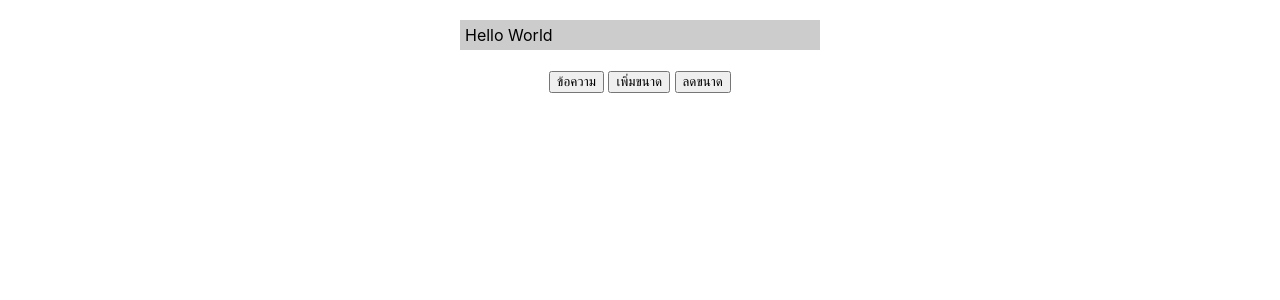
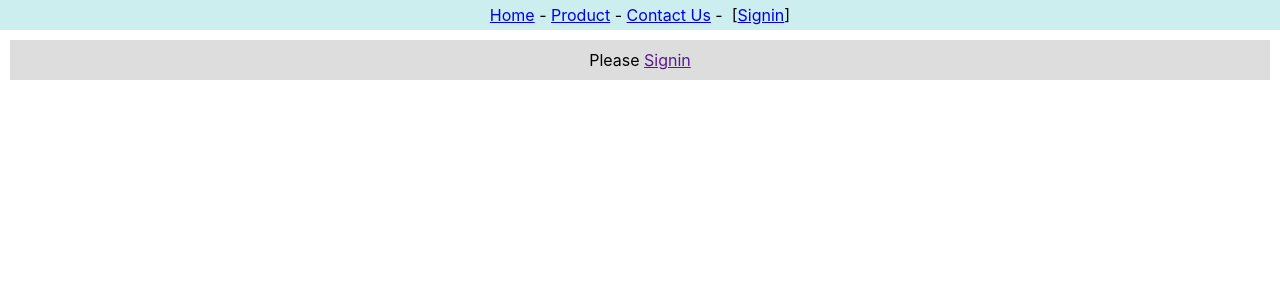
Before and after one commit to ttttontoey/app0, a React (Create React App) app: page / in a window 1280 px wide. Shown: the top 300 px of the page. Built offline with nearby package versions, Linux system fonts and the light colour scheme.

Commit message:
context
.

```diff
--- a/src/App.js
+++ b/src/App.js
@@ -1,4 +1,46 @@
-import react from 'react'
+import React from 'react'
+import { userContext } from './context'
+import Header2 from './context-header2'
+import Content2 from './context-content2'
+
+export default function App(){
+  let [user,setUser] = React.useState()
+  return(
+    <userContext.Provider value={[user,setUser]}>
+      <Header2/>
+      <Content2/>
+    </userContext.Provider>
+  )
+}
+
+
+
+
+
+
+
+
+
+
+
+
+
+
+
+
+
+
+
+
+
+
+
+
+
+
+
+
+
 // import'./style.css'
 // import { Content, Header, Footer } from './func-components';
 // import Calendar from './class-components';
@@ -6,14 +48,14 @@ import react from 'react'
 // import { Calculator2 } from './calculator';
 // import { EventData2 } from './event-data'
 // import RefArray from './refs-array'
-import MessageBox from './state-func'
+// import MessageBox from './state-func'
 
 // function App() {
 //   // return <Button/>
 
 // }
 
-export default function App() { return <MessageBox/>}
+// export default function App() { return <MessageBox/>}
 
 // return(
   // <>
--- /dev/null
+++ b/src/context-content2.js
@@ -0,0 +1,28 @@
+import React from "react";
+import { userContext } from "./context";
+
+export default function Content2(){
+    let[user,setUser] = React.useContext(userContext)
+
+    const contentStyle = {
+        backgroundColor:'#ddd',
+        textAlign:'center',
+        margin:10,
+        padding: 10
+    }
+
+    const onClickSignin = (event) =>{
+        event.preventDefault()
+        setUser('Hm')
+    }
+
+    return(
+        <div style={contentStyle}>
+            {
+                (user)
+                ? <span>Hello {user}</span>
+                : <span>Please <a href="" onClick={onClickSignin}>Signin</a></span>
+            }
+        </div>
+    )
+}
--- /dev/null
+++ b/src/context-header2.js
@@ -0,0 +1,40 @@
+import React from "react";
+import { userContext } from "./context";
+
+export default class Header2 extends React.Component{
+    static contextType = userContext
+
+    render(){
+        let[user,setUser]= this.context
+        const headerStyle={
+            backgroundColor:'#cee',
+            textAlign:'center',
+            padding:5
+        }
+
+        const onClickSignout = (event) =>{
+            event.preventDefault()
+            setUser('')
+        }
+
+        const onClickSignin = (event) =>{
+            event.preventDefault()
+            setUser('Hm')
+        }
+
+        return(
+            <div style={headerStyle}>
+                <a href=" ">Home</a>&nbsp;-&nbsp;
+                <a href=" ">Product</a>&nbsp;-&nbsp;
+                <a href=" ">Contact Us</a>&nbsp;-&nbsp;&nbsp;
+                {
+                    (user)
+                    ? <span>[{user}&nbsp;:&nbsp;<a href=" "
+                        onClick={onClickSignout}>Signout</a>]</span>
+                    : <span>[<a href=" "
+                    onClick={onClickSignin}>Signin</a>]</span>
+                }
+            </div>
+        )
+    }
+}
--- /dev/null
+++ b/src/context.js
@@ -0,0 +1,3 @@
+import React, { createContext } from 'react';
+
+export const userContext = createContext();
```
